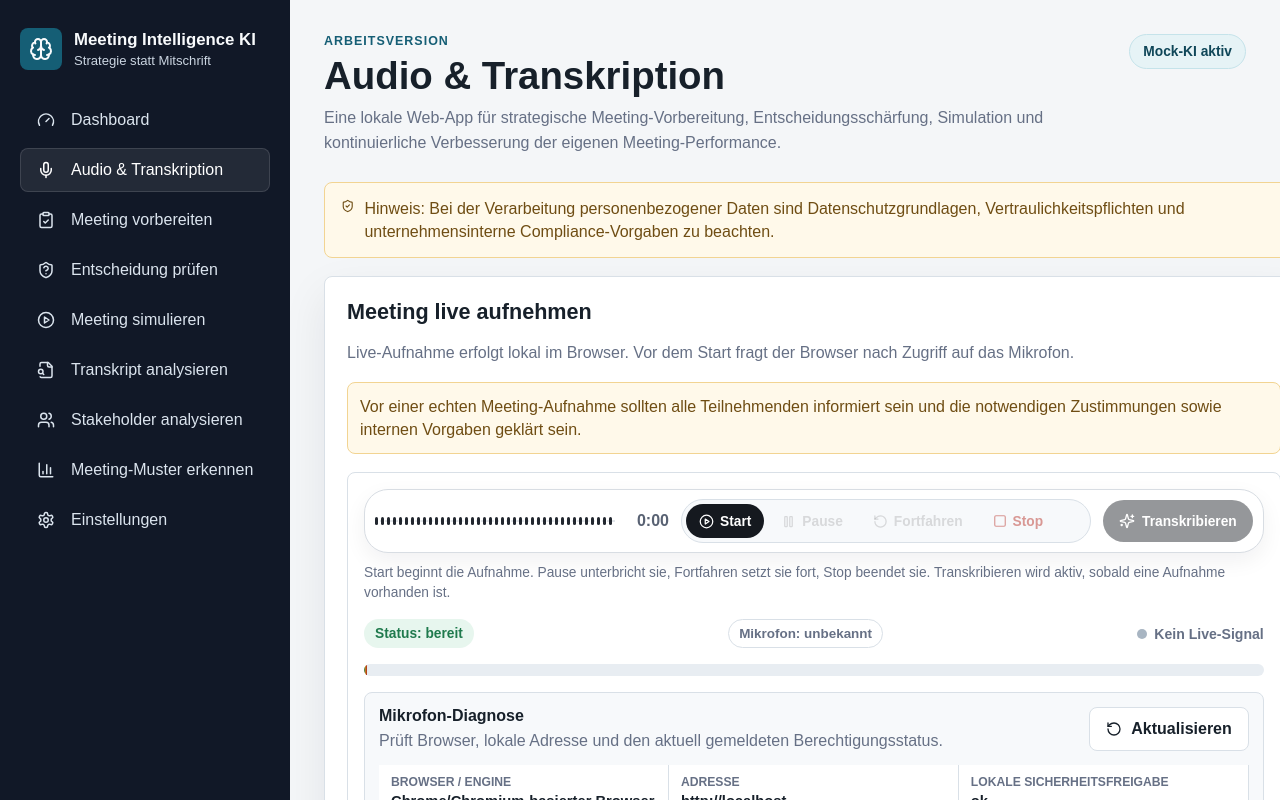
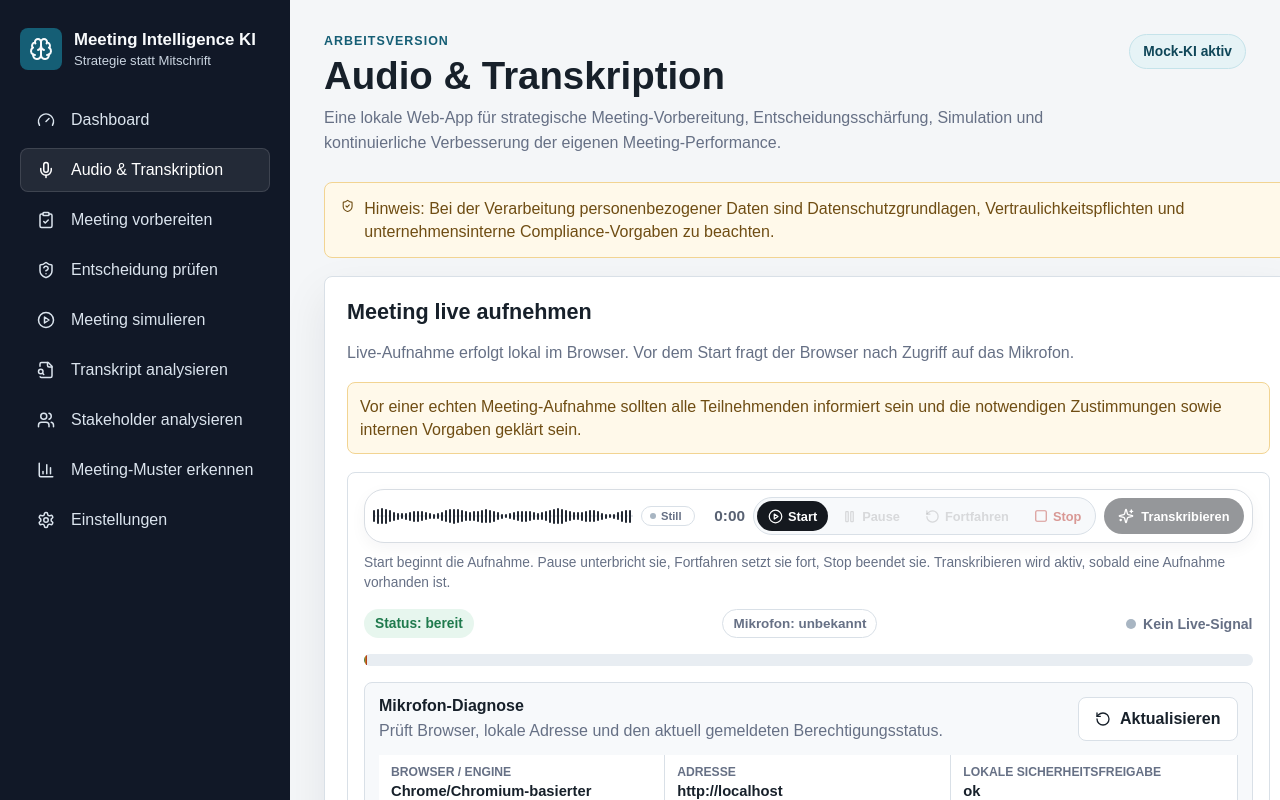
Before and after one commit to BM1964-25/Ki-Meeting, a Next.js app: page / in a window 1280 px wide. Both pictures are taken after a click on the button "Audio & Transkription". Shown: the top 800 px of the page. Built offline with nearby package versions, Linux system fonts and the light colour scheme.

Commit message:
Refine recorder waveform UI

```diff
--- a/app/globals.css
+++ b/app/globals.css
@@ -336,17 +336,19 @@ h3 {
   align-items: center;
   background: #ffffff;
   border: 1px solid #d8dde3;
-  border-radius: 24px;
-  box-shadow: 0 8px 22px rgba(16, 24, 40, 0.06);
+  border-radius: 20px;
+  box-shadow: 0 5px 16px rgba(16, 24, 40, 0.045);
   display: grid;
-  gap: 12px;
-  grid-template-columns: minmax(240px, 1fr) auto minmax(410px, auto) auto;
-  min-height: 62px;
-  padding: 9px 10px;
+  gap: 8px;
+  grid-template-areas: "wave voice timer controls transcribe";
+  grid-template-columns: minmax(260px, 1fr) auto auto max-content max-content;
+  min-height: 50px;
+  padding: 7px 8px;
 }
 
 .recorder-composer--recording {
-  border-color: #f2b8ad;
+  border-color: #d7b8b6;
+  box-shadow: 0 5px 18px rgba(184, 61, 56, 0.08);
 }
 
 .recorder-controls {
@@ -354,8 +356,9 @@ h3 {
   border: 1px solid var(--line);
   border-radius: 999px;
   display: inline-flex;
-  gap: 4px;
-  padding: 4px;
+  gap: 3px;
+  grid-area: controls;
+  padding: 3px;
 }
 
 .recorder-control-button {
@@ -364,11 +367,11 @@ h3 {
   border: 0;
   border-radius: 999px;
   display: inline-flex;
-  font-size: 0.86rem;
+  font-size: 0.8rem;
   font-weight: 800;
-  gap: 6px;
-  min-height: 34px;
-  padding: 0 13px;
+  gap: 5px;
+  min-height: 30px;
+  padding: 0 11px;
 }
 
 .recorder-control-button--start {
@@ -415,11 +418,12 @@ h3 {
 .recorder-transcribe-button {
   background: #15191f;
   color: #ffffff;
-  font-size: 0.86rem;
+  font-size: 0.8rem;
   font-weight: 800;
-  height: 42px;
-  padding: 0 16px;
+  height: 36px;
+  padding: 0 14px;
   width: auto;
+  grid-area: transcribe;
 }
 
 .recorder-transcribe-button:hover:not(:disabled) {
@@ -429,8 +433,9 @@ h3 {
 .recorder-waveform {
   align-items: center;
   display: flex;
-  gap: 3px;
-  min-height: 38px;
+  gap: 2px;
+  grid-area: wave;
+  min-height: 32px;
   overflow: hidden;
   position: relative;
 }
@@ -446,24 +451,60 @@ h3 {
 }
 
 .recorder-waveform__bar {
-  background: #22272f;
+  background: #232933;
   border-radius: 999px;
   display: inline-block;
-  flex: 0 0 3px;
-  min-height: 3px;
+  flex: 0 0 2px;
+  min-height: 2px;
   position: relative;
-  transition: height 110ms linear, opacity 110ms linear;
+  transition: background 120ms ease, height 70ms linear, opacity 120ms linear;
   z-index: 1;
 }
 
 .recorder-waveform__bar--live {
-  background: #171b22;
+  background: #125f75;
+  box-shadow: 0 0 6px rgba(18, 95, 117, 0.12);
+}
+
+.recorder-voice-chip {
+  align-items: center;
+  background: #ffffff;
+  border: 1px solid var(--line);
+  border-radius: 999px;
+  color: var(--muted);
+  display: inline-flex;
+  font-size: 0.7rem;
+  font-weight: 800;
+  gap: 5px;
+  grid-area: voice;
+  min-width: 54px;
+  padding: 3px 8px;
+  white-space: nowrap;
+}
+
+.recorder-voice-chip::before {
+  background: #a8b5c2;
+  border-radius: 999px;
+  content: "";
+  height: 6px;
+  width: 6px;
+}
+
+.recorder-voice-chip--active {
+  border-color: #b7dfc8;
+  color: var(--green);
+}
+
+.recorder-voice-chip--active::before {
+  background: var(--green);
+  box-shadow: 0 0 0 4px rgba(31, 122, 77, 0.12);
 }
 
 .recorder-timer {
   color: #596273;
-  font-size: 1rem;
+  font-size: 0.96rem;
   font-weight: 800;
+  grid-area: timer;
   min-width: 42px;
   text-align: right;
 }
@@ -973,6 +1014,17 @@ h3 {
   .scenario-grid {
     grid-template-columns: repeat(2, minmax(0, 1fr));
   }
+
+  .recorder-composer {
+    grid-template-areas:
+      "wave voice timer"
+      "controls controls transcribe";
+    grid-template-columns: minmax(0, 1fr) auto auto;
+  }
+
+  .recorder-controls {
+    justify-content: center;
+  }
 }
 
 @media (max-width: 720px) {
@@ -1014,17 +1066,21 @@ h3 {
   .recorder-composer {
     border-radius: 18px;
     gap: 9px;
-    grid-template-columns: 1fr 44px;
+    grid-template-areas:
+      "wave wave"
+      "voice timer"
+      "controls controls"
+      "transcribe transcribe";
+    grid-template-columns: 1fr auto;
     padding: 11px;
   }
 
   .recorder-waveform {
-    grid-column: 1 / -1;
-    grid-row: 2;
+    grid-area: wave;
   }
 
   .recorder-controls {
-    grid-column: 1 / -1;
+    grid-area: controls;
     justify-content: center;
   }
 
--- a/app/page.tsx
+++ b/app/page.tsx
@@ -92,7 +92,13 @@ const initialPreparation: MeetingPreparationInput = {
   ownPosition: ""
 };
 
-const createSilentWaveform = () => Array.from({ length: 48 }, () => 8);
+const WAVEFORM_BAR_COUNT = 86;
+
+const createSilentWaveform = () =>
+  Array.from({ length: WAVEFORM_BAR_COUNT }, (_, index) => {
+    const softPulse = Math.sin(index * 0.72) * 3.5 + Math.cos(index * 0.27) * 2.4;
+    return Math.round(10 + softPulse);
+  });
 
 function detectBrowser(userAgent: string) {
   if (/electron|codex/i.test(userAgent)) {
@@ -309,9 +315,10 @@ export default function Home() {
     const audioContext = new AudioContext();
     const analyser = audioContext.createAnalyser();
     const source = audioContext.createMediaStreamSource(stream);
-    const data = new Uint8Array(analyser.fftSize);
 
     analyser.fftSize = 256;
+    analyser.smoothingTimeConstant = 0.58;
+    const data = new Uint8Array(analyser.fftSize);
     source.connect(analyser);
     audioContextRef.current = audioContext;
     analyserRef.current = analyser;
@@ -326,11 +333,27 @@ export default function Home() {
       const level = Math.min(100, Math.round(rms * 220));
 
       setAudioLevel(level);
-      setWaveformBars((previousBars) => {
-        const nextHeight = Math.max(6, Math.min(44, Math.round(level * 0.5) + 6));
-        return [...previousBars.slice(1), nextHeight];
+      const isVoiceActive = level > 8;
+      const chunkSize = Math.max(1, Math.floor(data.length / WAVEFORM_BAR_COUNT));
+      const nextBars = Array.from({ length: WAVEFORM_BAR_COUNT }, (_, index) => {
+        const start = index * chunkSize;
+        const end = Math.min(data.length, start + chunkSize);
+        let chunkSum = 0;
+
+        for (let sampleIndex = start; sampleIndex < end; sampleIndex += 1) {
+          chunkSum += Math.abs(data[sampleIndex] - 128) / 128;
+        }
+
+        const average = chunkSum / Math.max(1, end - start);
+        const liveShape = Math.sin((index + performance.now() / 120) * 0.42) * 3;
+        const idleShape = Math.sin(index * 0.55) * 3.4 + Math.cos(index * 0.2) * 2.2;
+        const rawHeight = isVoiceActive ? 5 + average * 82 + liveShape : 7 + idleShape;
+
+        return Math.max(4, Math.min(42, Math.round(rawHeight)));
       });
-      setIsSpeaking(level > 8);
+
+      setWaveformBars(nextBars);
+      setIsSpeaking(isVoiceActive);
       animationFrameRef.current = requestAnimationFrame(updateMeter);
     };
 
@@ -629,12 +652,15 @@ export default function Home() {
                     <div className="recorder-waveform" aria-label="Live-Wellenform">
                       {waveformBars.map((height, index) => (
                         <span
-                          className={recordingState === "recording" ? "recorder-waveform__bar recorder-waveform__bar--live" : "recorder-waveform__bar"}
+                          className={recordingState === "recording" && isSpeaking ? "recorder-waveform__bar recorder-waveform__bar--live" : "recorder-waveform__bar"}
                           key={`${index}-${height}`}
                           style={{ height: `${height}px` }}
                         />
                       ))}
                     </div>
+                    <span className={isSpeaking ? "recorder-voice-chip recorder-voice-chip--active" : "recorder-voice-chip"}>
+                      {isSpeaking ? "Sprache erkannt" : "Still"}
+                    </span>
                     <span className="recorder-timer">{formatTimer(recordingSeconds)}</span>
                     <div className="recorder-controls" aria-label="Aufnahmesteuerung">
                       <button
```
